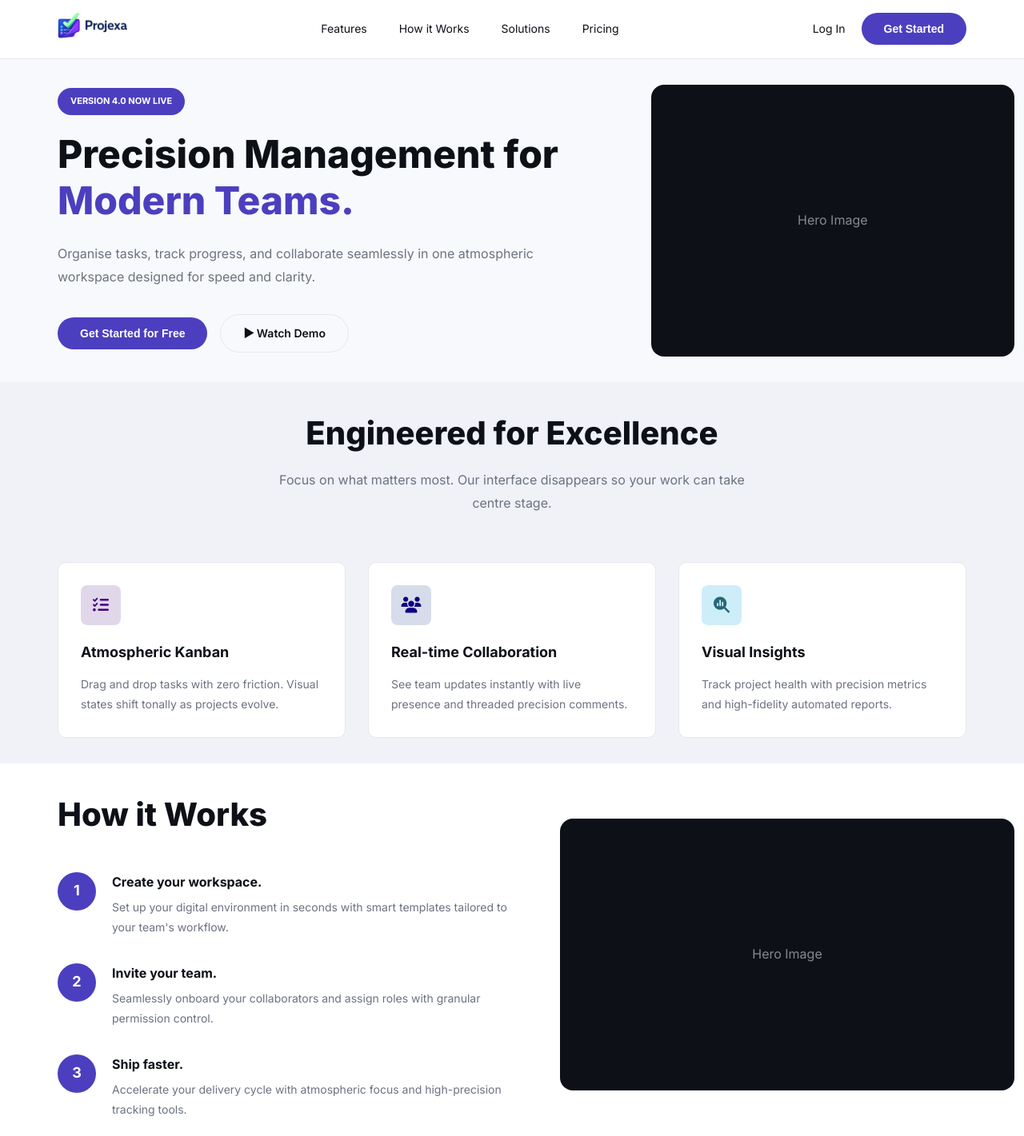
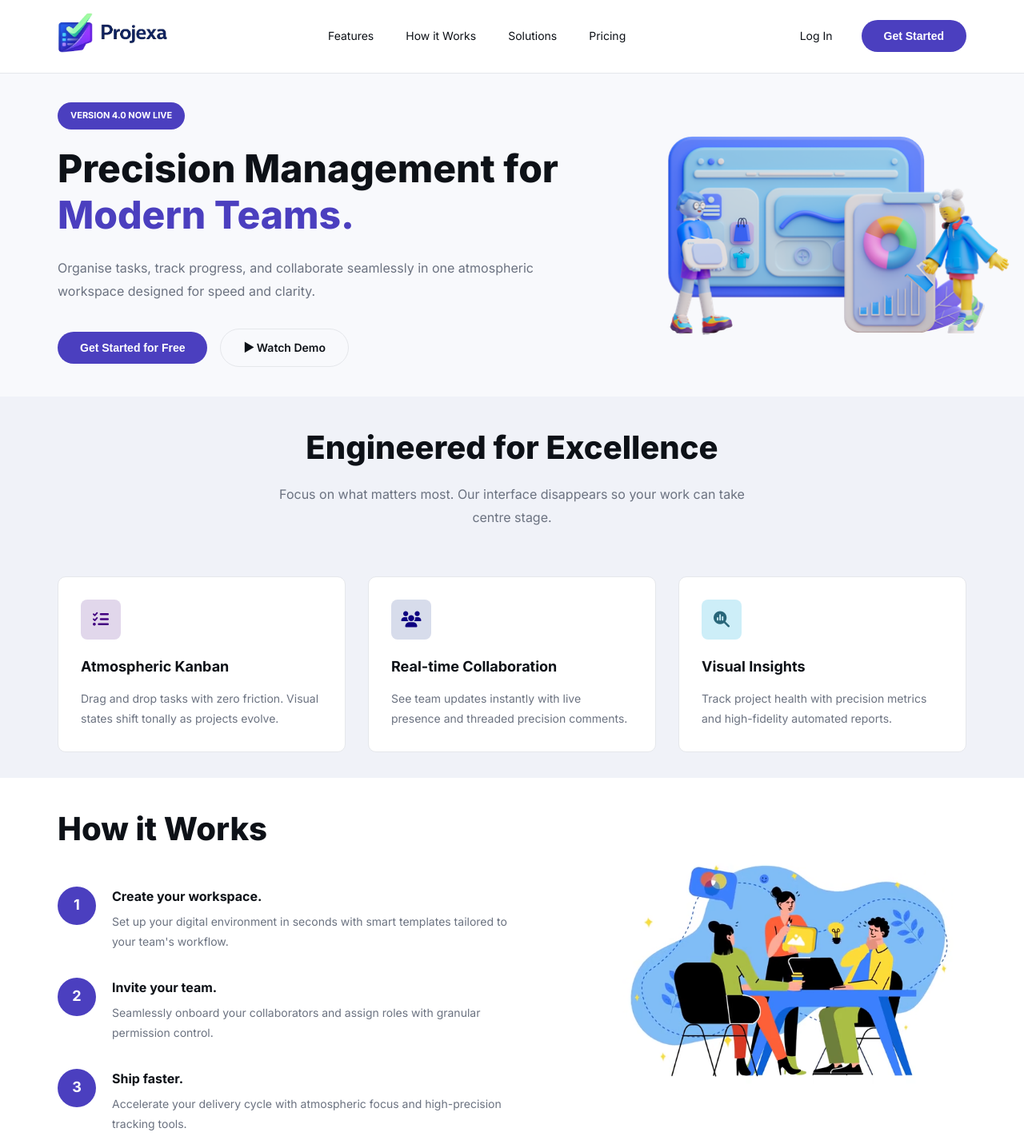
Before and after one commit to Oke-Precious/Projexa, a plain HTML site: page index.html in a window 1280 px wide. Shown: the top 1421 px of the page at 80% size. Drawn offline with Linux system fonts and the light colour scheme.

Commit message:
chore: update code structure for improved readability and maintainability

```diff
--- a/index.html
+++ b/index.html
@@ -44,7 +44,9 @@
                         <a href="./demo.html" class="btn btn-ghost">▶ Watch Demo</a>
                     </div>
                 </div>
-                <div class="hero-image">Hero Image</div>
+                <div class="hero-image">
+                    <img src="./media/teamworking.png" alt="">
+                </div>
             </div>
         </div>
     </section>
@@ -106,7 +108,9 @@
                         </div>
                     </div>
                 </div>
-                <div class="how-it-works-image">Hero Image</div>
+                <div class="how-it-works-image">
+                    <img src="./media/teamvid.png" alt="">
+                </div>
             </div>
         </div>
     </section>
--- a/landing.css
+++ b/landing.css
@@ -79,7 +79,7 @@ body {
     color: var(--text-dark);
 }
 .navbar-logo img {
-    height: 32px;
+    height: 50px;
 }
 
 .navbar-nav {
@@ -126,11 +126,15 @@ body {
     color: var(--text-dark);
     font-weight: 500;
     font-size: 14px;
-    transition: color 0.3s ease;
+    transition: color 0.3s ease, transform 0.3s ease, background-color 0.3s ease;
+    padding: 8px 16px;
+    border-radius: var(--border-radius-pill);
 }
 
 .navbar-login:hover {
     color: var(--primary);
+    transform: translateX(4px);
+    background-color: rgba(70, 72, 212, 0.1);
 }
 
 /* ===== BUTTONS ===== */
@@ -241,7 +245,6 @@ body {
 }
 
 .hero-image {
-    background-color: var(--dark-bg);
     border-radius: 16px;
     height: 340px;
     display: flex;
@@ -250,7 +253,11 @@ body {
     color: rgba(255, 255, 255, 0.5);
     font-size: 16px;
 }
-
+.hero-image img{
+    width: 100%;
+    /* height: 100%; */
+    /* object-fit: contain; */
+}
 /* ===== FEATURES SECTION ===== */
 .features {
     padding: 2rem;
@@ -376,15 +383,9 @@ body {
     line-height: 1.8;
 }
 
-.how-it-works-image {
-    background-color: var(--dark-bg);
-    border-radius: 16px;
-    height: 340px;
-    display: flex;
-    align-items: center;
-    justify-content: center;
-    color: rgba(255, 255, 255, 0.5);
-    font-size: 16px;
+
+.how-it-works-image img{
+    width: 100%;
 }
 
 /* ===== CTA BANNER ===== */
@@ -474,7 +475,9 @@ footer {
     .navbar-actions {
         gap: 12px;
     }
-
+    .navbar-logo img {
+    height: 32px;
+    }
     /* Hero */
     .hero-content {
         grid-template-columns: 1fr;
```
Also changed, not shown: signin.html (+3 -1 lines), signup.html (+2 -2 lines), media/teamvid.png (added), media/teamworking.png (added).
